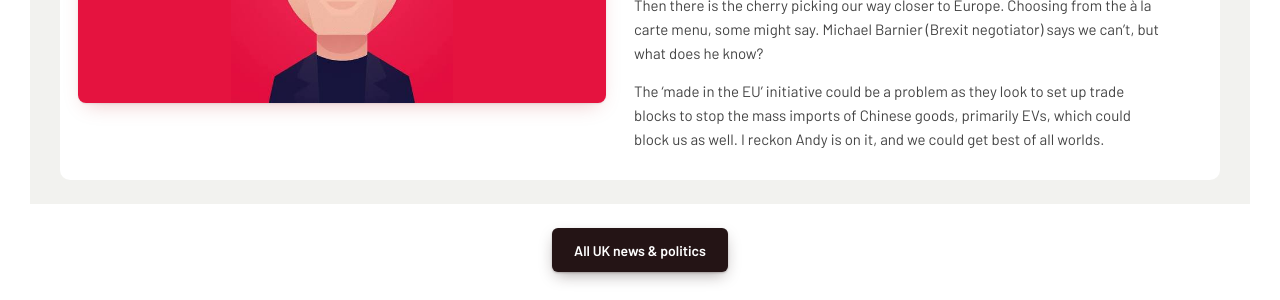
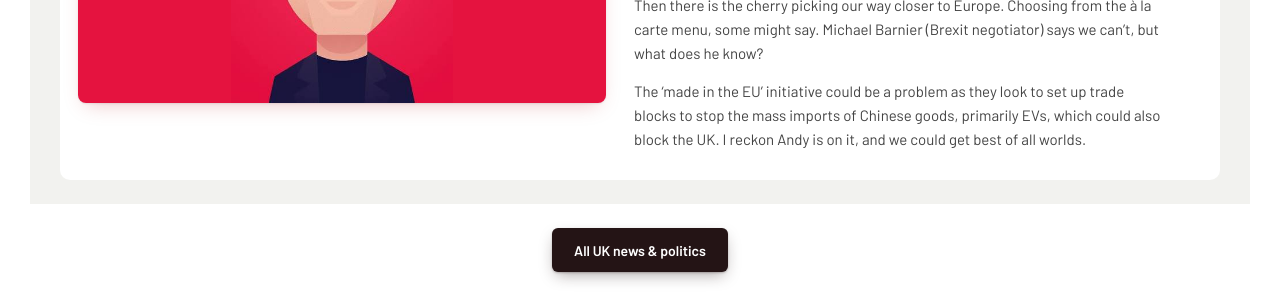
Before and after one commit to s41nty-ui/Saintly-ponderings, a Jekyll site: the page built from index.html, in a window 1280 px wide and 900 px high, scrolled down 3414 px. Shown: the part 178-478 px from the top of the window. Built offline with Jekyll 4.4.1, drawn with Linux system fonts in a browser that asks for light colours; nearby versions of some CDN libraries.

Commit message:
Update _news-politics/ticket-prices.md (via Pages CMS)

```diff
--- a/_news-politics/ticket-prices.md
+++ b/_news-politics/ticket-prices.md
@@ -14,6 +14,6 @@ He's proposing helping young people into work to to get them off benefits. Radic
 
 Then there is the cherry picking our way closer to Europe. Choosing from the  à la carte menu, some might say. Michael Barnier (Brexit negotiator) says we can't, but what does he know?
 
-The 'made in the EU' initiative could be a problem as they look to set up trade blocks to stop the mass imports of Chinese goods, primarily EVs, which could block us as well. I reckon Andy is on it, and we could get best of all worlds.
+The 'made in the EU' initiative could be a problem as they look to set up trade blocks to stop the mass imports of Chinese goods, primarily EVs, which could also block the UK. I reckon Andy is on it, and we could get best of all worlds.
 
 Stay close to EU and China and US. Why not?
```
